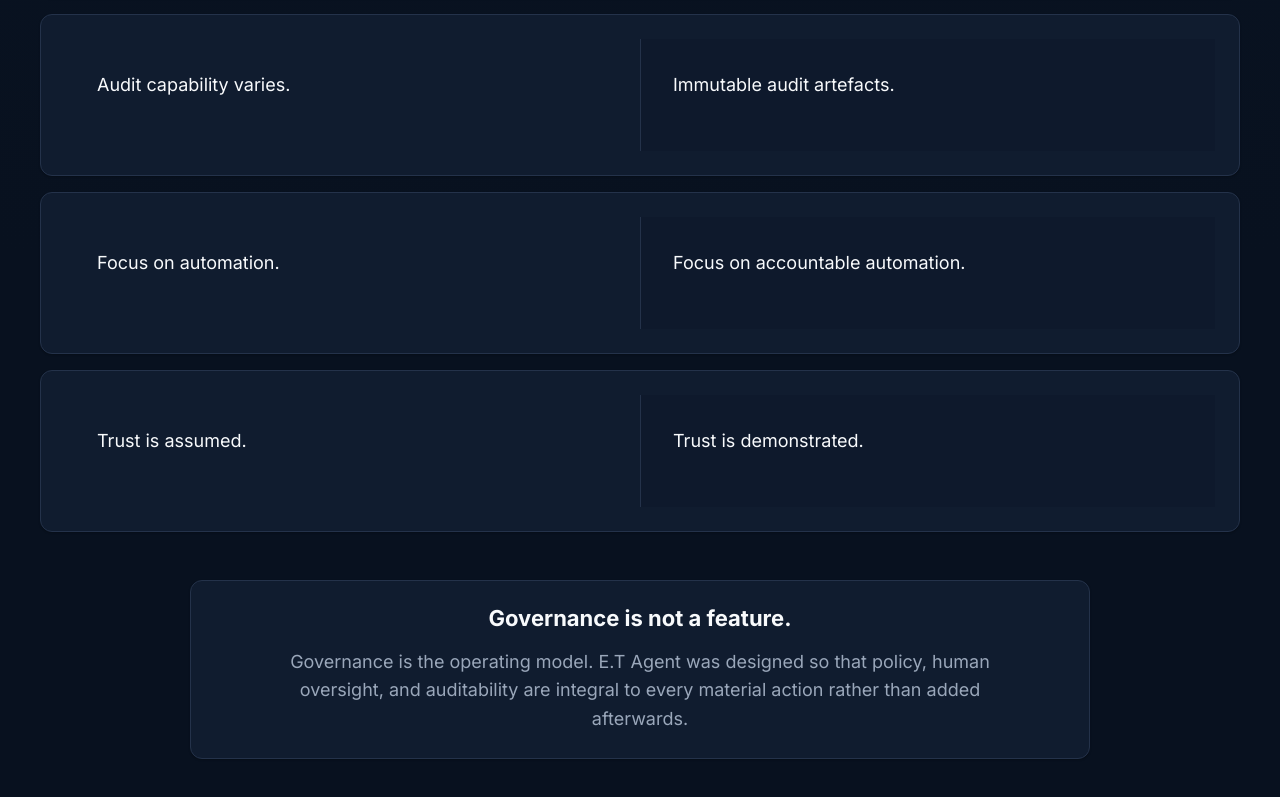
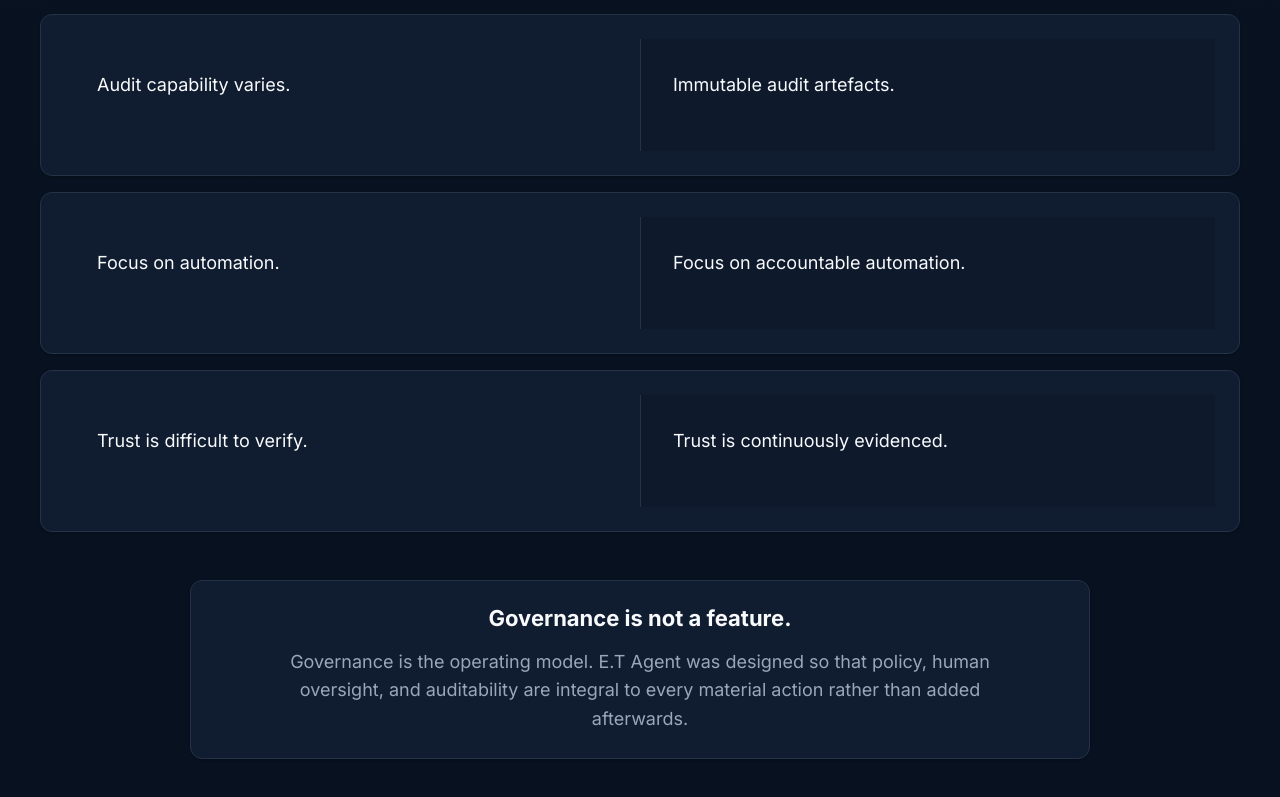
Before and after one commit to ermyg1/etagent-website, a React (Vite) app: page / in a window 1280 px wide. Shown: the part 7041-7838 px from the top of the page. Built offline with nearby package versions, Linux system fonts and the light colour scheme.

Commit message:
docs: refine governance comparison wording

```diff
--- a/src/App.tsx
+++ b/src/App.tsx
@@ -199,8 +199,8 @@ const governanceComparisonRows = [
     etAgent: 'Focus on accountable automation.',
   },
   {
-    conventional: 'Trust is assumed.',
-    etAgent: 'Trust is demonstrated.',
+    conventional: 'Trust is difficult to verify.',
+    etAgent: 'Trust is continuously evidenced.',
   },
 ]
 
```
